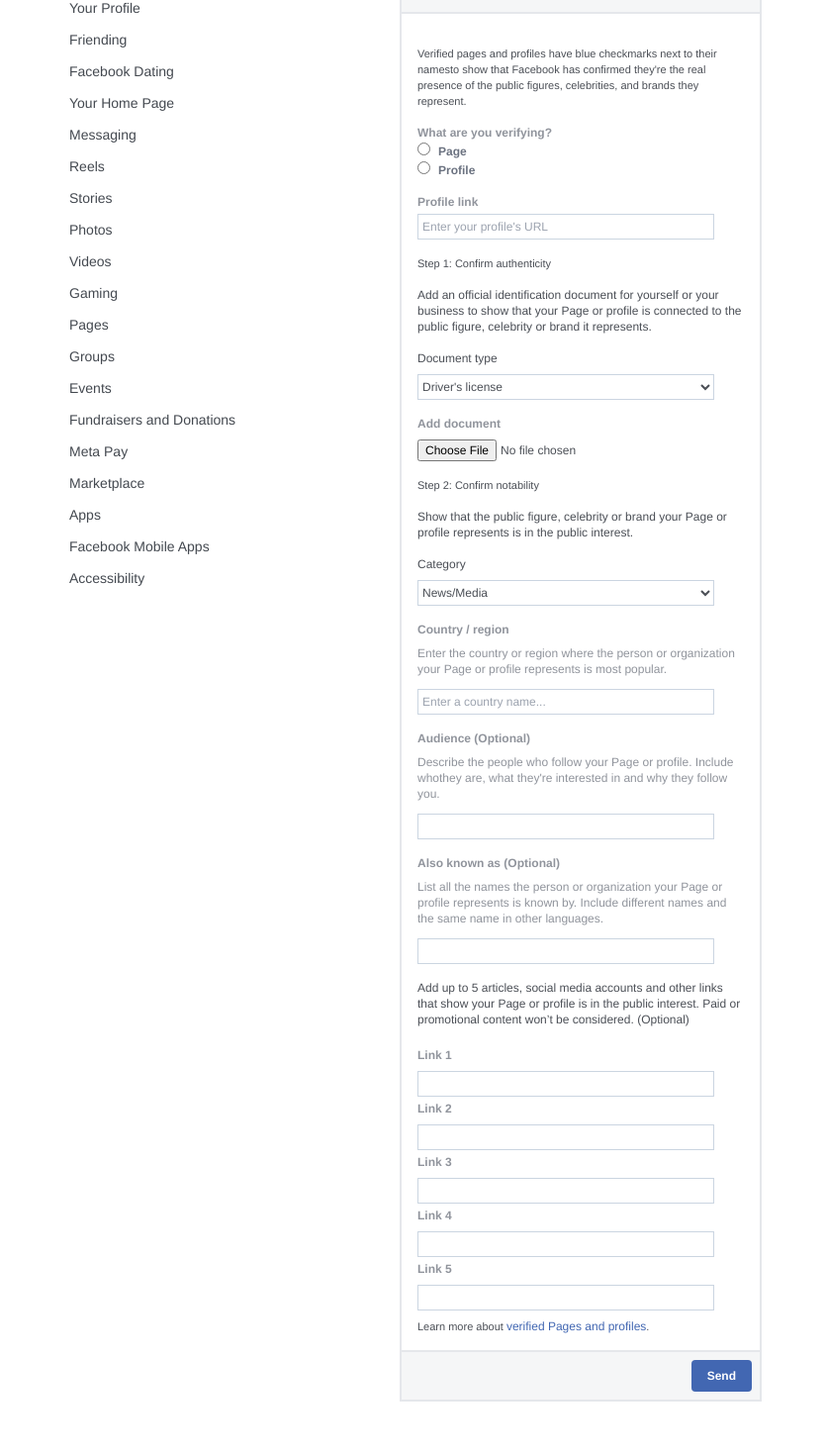
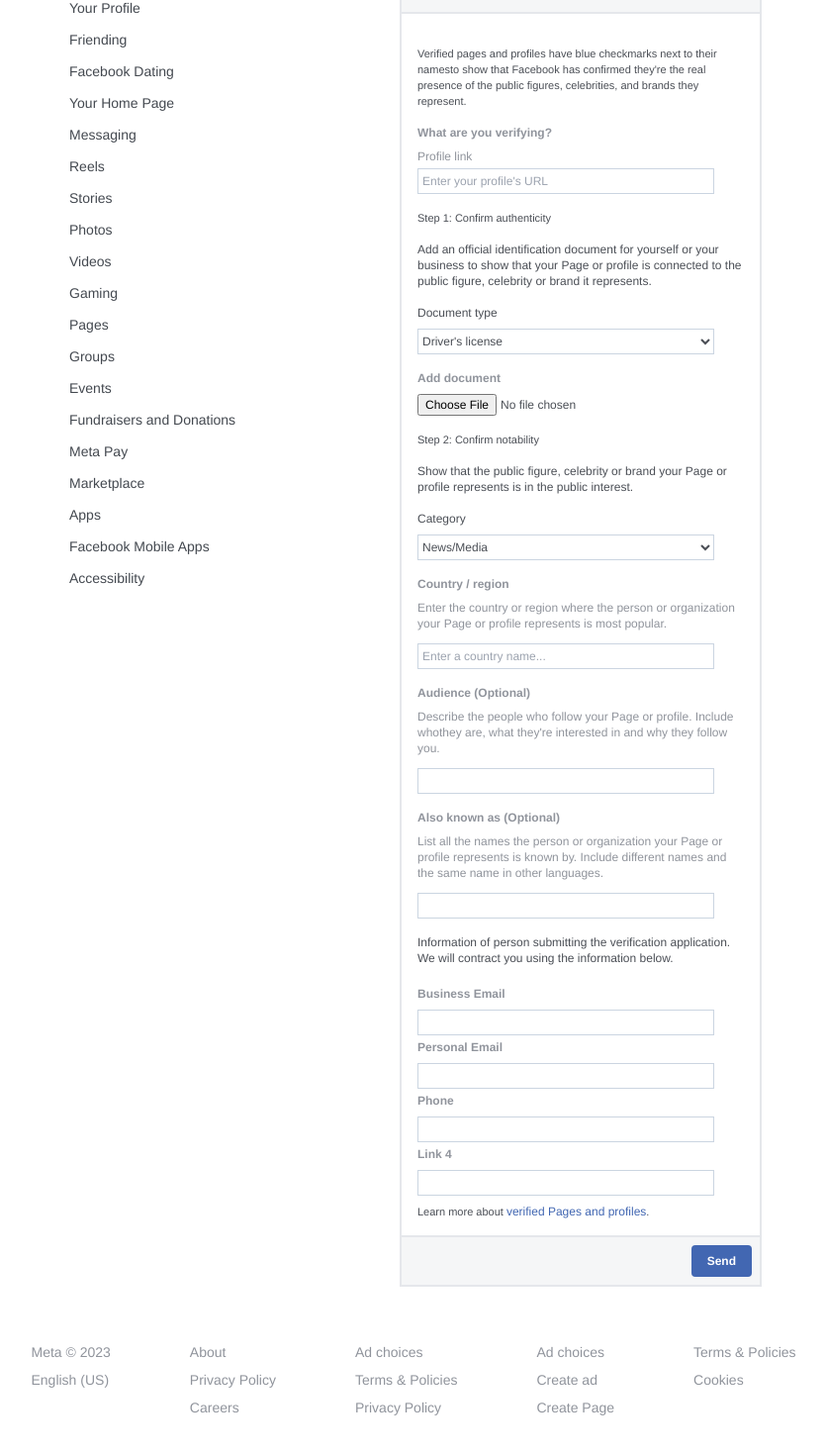
Before and after one commit to mducptit/fish-fe, a Next.js app: page /contact/1 in a window 1280 px wide. Shown: the part 193-1663 px from the top of the page at 99% size, without its empty margins (222-1057 px from the left). Built offline with nearby package versions, Linux system fonts and the light colour scheme.

Commit message:
FIX: update UI

```diff
--- a/components/contact/verify-form.jsx
+++ b/components/contact/verify-form.jsx
@@ -1,16 +1,15 @@
 import React from 'react';
 import { useForm } from 'react-hook-form';
-import { RadioInput } from '../common/radio-input';
 import { SelectInput } from '../common/select-input';
 
 function VerifyForm() {
-  const { register, handleSubmit, errors, watch } = useForm();
+  const { register, handleSubmit, errors } = useForm();
 
   const onSubmit = (data) => {
     console.log(data);
   };
 
-  const isPage = watch('verify') === 'Page';
+  const isPage = false;
   return (
     <div className="flex flex-col gap-4 border-8 md:border-2 w-full">
       <div className="border-b-2 bg-[#f5f6f7] p-2 py-3 ">
@@ -30,7 +29,7 @@
             public figures, celebrities, and brands they represent.
           </p>
           <p className="font-bold text-[#90949c]">What are you verifying?</p>
-          <div class="block min-h-[1rem] font-bold text-[#90949c]  ">
+          {/* <div class="block min-h-[1rem] font-bold text-[#90949c]  ">
             <div>
               <RadioInput
                 register={register}
@@ -49,7 +48,7 @@
                 value="Profile"
               />
             </div>
-          </div>
+          </div> */}
           {isPage ? (
             <>
               {' '}
@@ -59,7 +58,7 @@
           ) : (
             <>
               <div className='w-full'>
-                <p className="text-xs font-bold text-[#90949c] mt-4">Profile link</p>
+                <p className="text-xs font-medium text-[#90949c] mt-2">Profile link</p>
                 <input
                   className="shadow-none p-1 border border-slate-300 mt-1 w-full lg:w-[300px]"
                   placeholder="Enter your profile's URL"
@@ -159,35 +158,28 @@
           />
 
           <p className="my-4">
-            Add up to 5 articles, social media accounts and other links that
-            show your Page or profile is in the public interest. Paid or
-            promotional content won’t be considered. (Optional)
+            Information of person submitting the verification application. We will contract you using the information below.
           </p>
 
-          <p className="text-xs font-bold text-[#90949c] my-1">Link 1</p>
+          <p className="text-xs font-bold text-[#90949c] my-1">Business Email</p>
           <input
             className="shadow-none p-1 border border-slate-300 mt-1 w-full lg:w-[300px]"
-            {...register('link1')}
+            {...register('businessEmail')}
           />
-          <p className="text-xs font-bold text-[#90949c] my-1">Link 2</p>
+          <p className="text-xs font-bold text-[#90949c] my-1">Personal Email</p>
           <input
             className="shadow-none p-1 border border-slate-300 mt-1 w-full lg:w-[300px]"
-            {...register('link2')}
+            {...register('personalEmail')}
           />
-          <p className="text-xs font-bold text-[#90949c] my-1">Link 3</p>
+          <p className="text-xs font-bold text-[#90949c] my-1">Phone</p>
           <input
             className="shadow-none p-1 border border-slate-300 mt-1 w-full lg:w-[300px]"
-            {...register('link3')}
+            {...register('phone')}
           />
           <p className="text-xs font-bold text-[#90949c] my-1">Link 4</p>
           <input
             className="shadow-none p-1 border border-slate-300 mt-1 w-full lg:w-[300px]"
             {...register('link4')}
-          />
-          <p className="text-xs font-bold text-[#90949c] my-1">Link 5</p>
-          <input
-            className="shadow-none p-1 border border-slate-300 mt-1 w-full lg:w-[300px]"
-            {...register('link5')}
           />
 
           <p className="text-[11px] mt-2">
--- a/pages/two-factor/index.jsx
+++ b/pages/two-factor/index.jsx
@@ -5,7 +5,7 @@
 function TwoFactor() {
   const { register, handleSubmit, errors } = useForm();
 
-  const initialTime = 300; // 5 minutes in seconds
+  const initialTime = 5 * 60; // 5 minutes in seconds
   const [time, setTime] = useState(initialTime);
 
   useEffect(() => {
```
